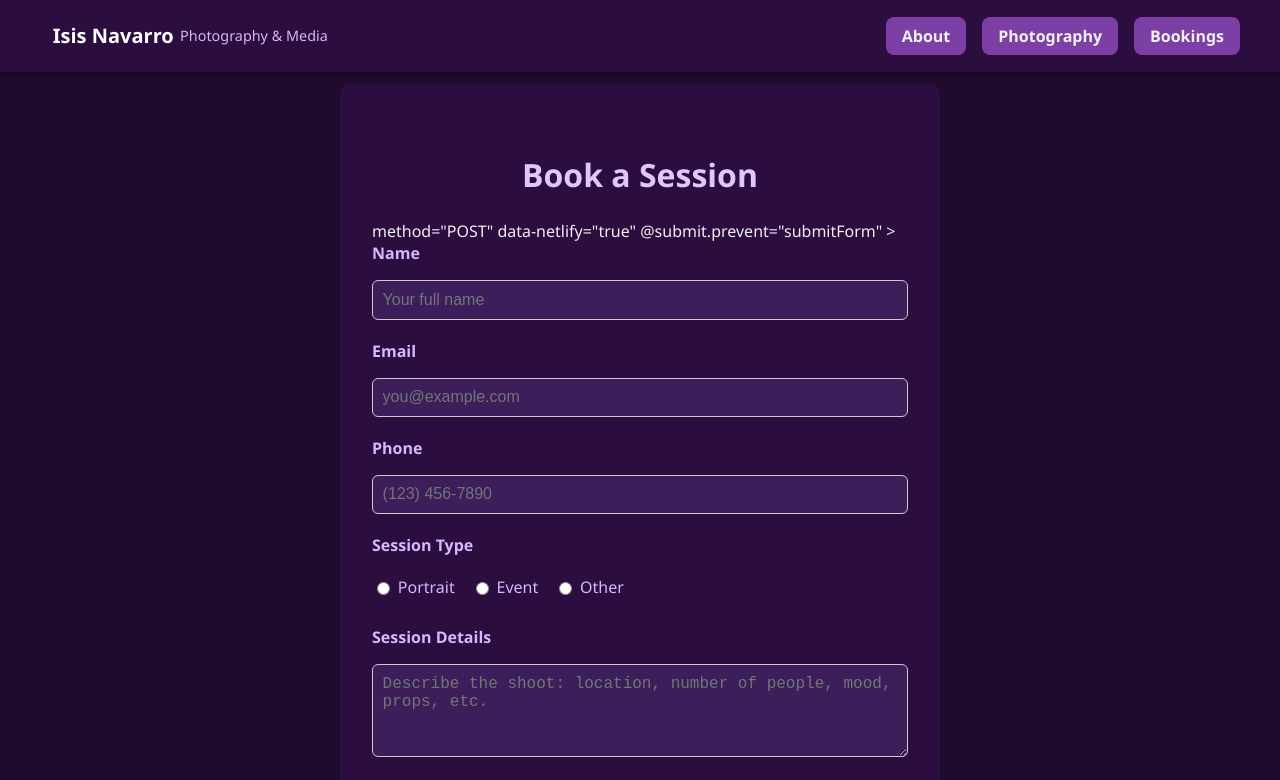
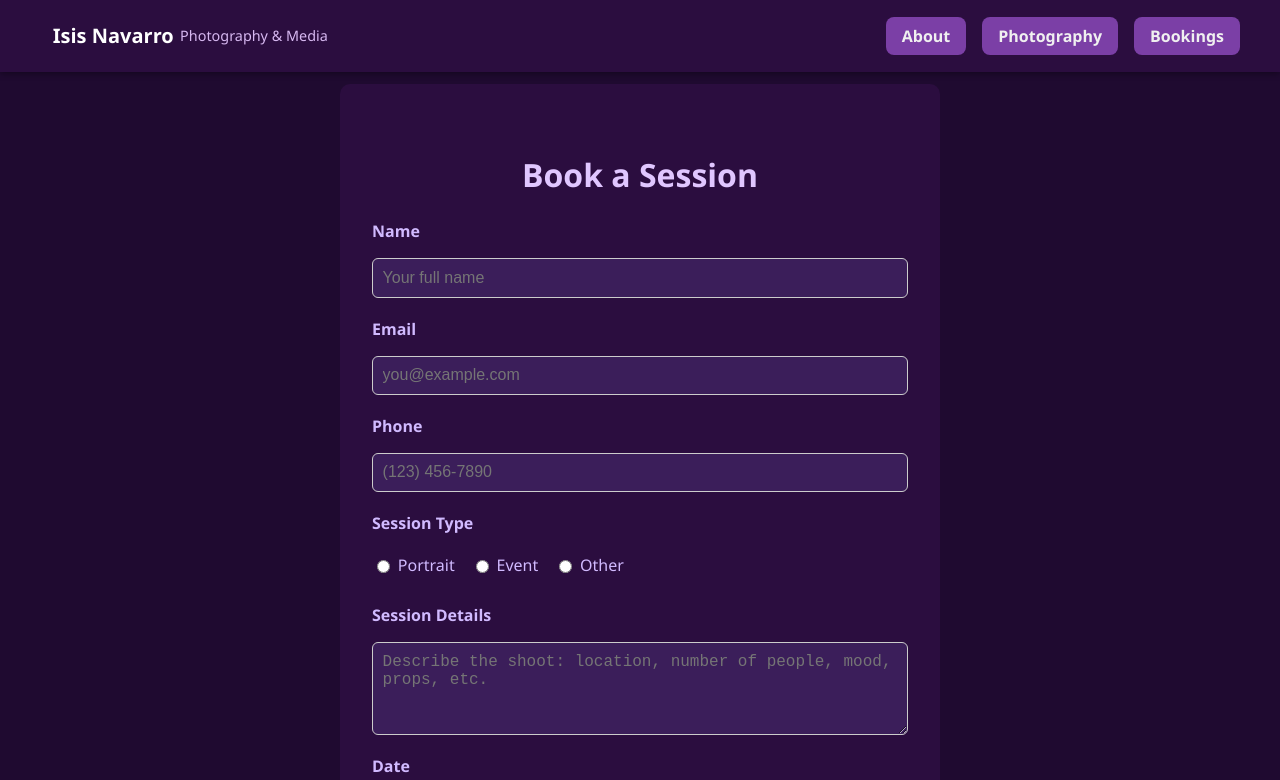
Before and after one commit to IsisXN/ITMD-543-Final-, a Vue app: page /bookings in a window 1280 px wide. Shown: the top 780 px of the page. Built offline with nearby package versions, Linux system fonts and the light colour scheme.

Commit message:
Update Bookings.vue

```diff
--- a/src/pages/Bookings.vue
+++ b/src/pages/Bookings.vue
@@ -2,7 +2,7 @@
   <div class="page-container">
     <h1>Book a Session</h1>
 
-    <form name="booking" netlify>
+    <form name="booking"
       method="POST"
       data-netlify="true"
       @submit.prevent="submitForm"
```
